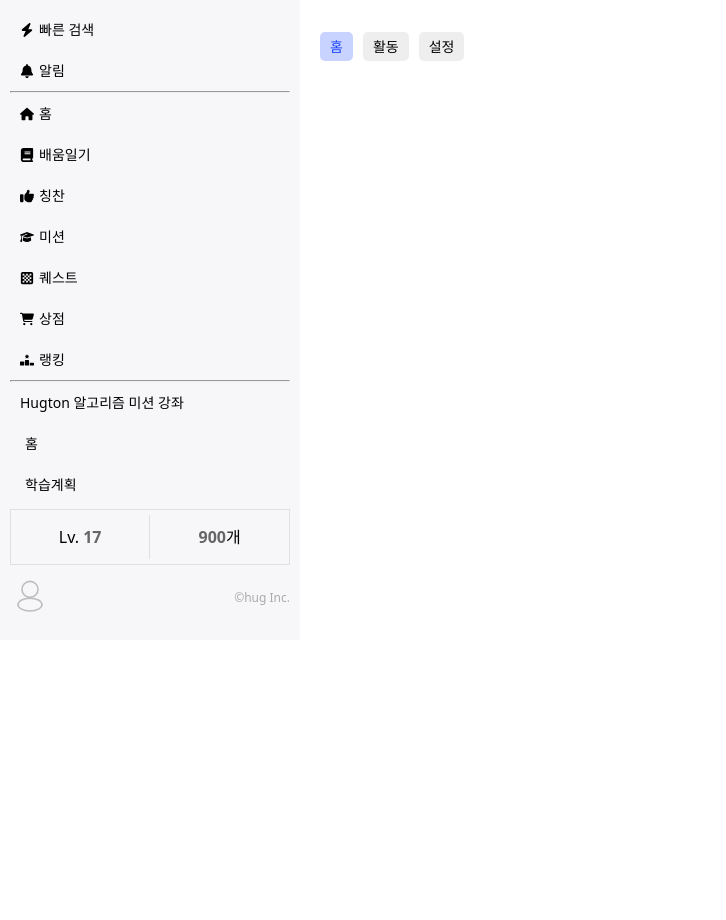
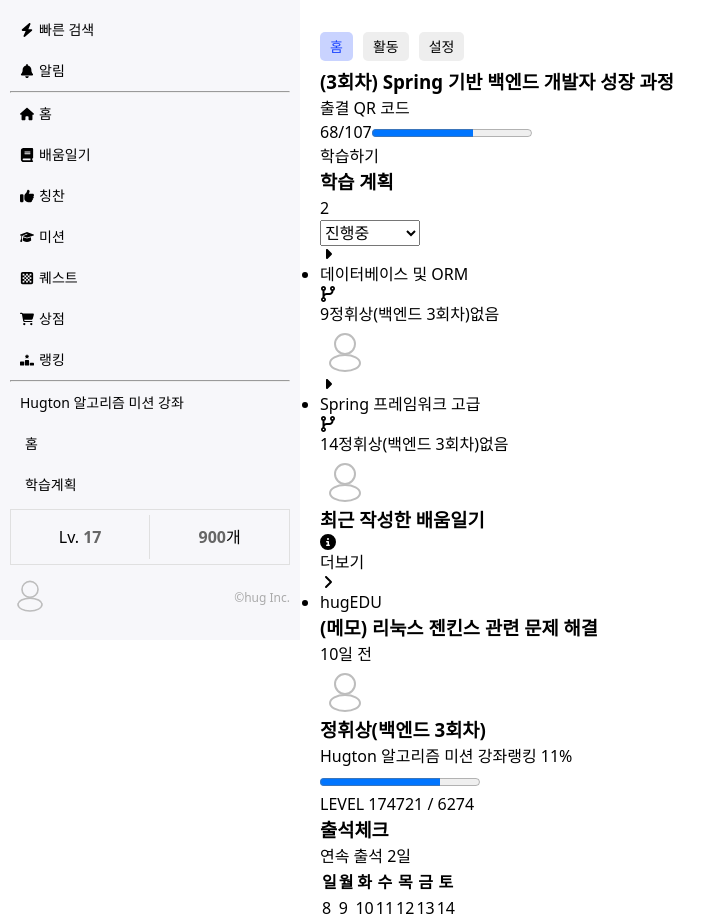
Before and after one commit to Please-Hug/Please-Hug_FrontEnd, a React (Vite) app: page /dashboard in a window 1280 px wide. Shown: the part 160-1080 px from the top of the page, without its empty margins (0-726 px from the left). Before the commit the page ends 800 px from the top, so only its background shows below. Built offline with nearby package versions, Linux system fonts and the light colour scheme.

Commit message:
feat: 사이드바 아이콘 변경 및 PublicLayout에 Outlet 추가, DashboardPage 스타일 개선

```diff
--- a/src/components/common/Sidebar/Sidebar.jsx
+++ b/src/components/common/Sidebar/Sidebar.jsx
@@ -3,7 +3,6 @@ import styles from "./Sidebar.module.scss";
 import emptyUserProfile from "../../../assets/images/user/empty-user-profile.svg";
 import {
   FaLightbulb,
-  FaBackward,
   FaBolt,
   FaBuilding,
   FaBell,
@@ -14,6 +13,7 @@ import {
   FaChessBoard,
   FaCartShopping,
   FaRankingStar,
+  FaAnglesLeft,
 } from "react-icons/fa6";
 import logo from "../../../assets/images/logo.png";
 
@@ -59,7 +59,7 @@ function Sidebar() {
             <span>EDUCATION</span>
           </div>
           <div>
-            <FaBackward />
+            <FaAnglesLeft />
           </div>
         </div>
         <div className={styles.sidebarTitle}>
--- a/src/layouts/PublicLayout.jsx
+++ b/src/layouts/PublicLayout.jsx
@@ -1,7 +1,12 @@
 import React from "react";
+import { Outlet } from "react-router-dom";
 
 function PublicLayout() {
-  return <div>PublicLayout</div>;
+  return (
+    <div>
+      <Outlet />
+    </div>
+  );
 }
 
 export default PublicLayout;
--- /dev/null
+++ b/src/pages/home/HomePage.jsx
@@ -0,0 +1,8 @@
+import React from "react";
+import { Navigate } from "react-router-dom";
+
+function HomePage() {
+  return <Navigate to="/dashboard" />;
+}
+
+export default HomePage;
--- a/src/pages/user/DashboardPage.jsx
+++ b/src/pages/user/DashboardPage.jsx
@@ -1,10 +1,17 @@
 import React from "react";
 import { Link } from "react-router-dom";
 import styles from "./DashboardPage.module.scss";
+import {
+  FaAngleRight,
+  FaCaretRight,
+  FaCircleInfo,
+  FaCodeBranch,
+} from "react-icons/fa6";
+import emptyUserProfile from "../../assets/images/user/empty-user-profile.svg";
 
 function DashboardPage() {
   return (
-    <div>
+    <div className={styles.dashboardPage}>
       <h1 className={styles.dashboardGreeting}>
         정휘상(백엔드 3회차)님,
         <br /> 오늘도 좋은 하루 보내세요!
@@ -22,6 +29,196 @@ function DashboardPage() {
           <Link to="/settings">설정</Link>
         </li>
       </ul>
+      <div>
+        <div>
+          <div>
+            <div>
+              <h3>(3회차) Spring 기반 백엔드 개발자 성장 과정</h3>
+              <span>출결 QR 코드</span>
+            </div>
+            <div>
+              <label htmlFor="attendance-progress">68/107</label>
+              <progress id="attendance-progress" value="68" max="107" />
+            </div>
+            <div>
+              <Link to="/">학습하기</Link>
+            </div>
+          </div>
+          <div>
+            <div>
+              <div>
+                <h3>학습 계획</h3>
+                <span>2</span>
+              </div>
+              <select
+                className={styles.selectPlanStatus}
+                defaultValue="in-progress"
+              >
+                <option value="ready">시작전</option>
+                <option value="in-progress">진행중</option>
+                <option value="paused">중단</option>
+                <option value="completed">완료</option>
+                <option value="feedback">피드백중</option>
+                <option value="feedback-ended">피드백 종료</option>
+              </select>
+            </div>
+            <ul>
+              <li>
+                <FaCaretRight />
+                <span>데이터베이스 및 ORM</span>
+                <span>
+                  <FaCodeBranch /> 9
+                </span>
+                <span>정휘상(백엔드 3회차)</span>
+                <span>없음</span>
+                <img src={emptyUserProfile} alt="정휘상(백엔드 3회차)" />
+              </li>
+              <li>
+                <FaCaretRight />
+                <span>Spring 프레임워크 고급</span>
+                <span>
+                  <FaCodeBranch /> 14
+                </span>
+                <span>정휘상(백엔드 3회차)</span>
+                <span>없음</span>
+                <img src={emptyUserProfile} alt="정휘상(백엔드 3회차)" />
+              </li>
+            </ul>
+          </div>
+          <div>
+            <div>
+              <div>
+                <h3>최근 작성한 배움일기</h3>
+                <FaCircleInfo />
+              </div>
+              <Link to="">
+                더보기 <FaAngleRight />
+              </Link>
+            </div>
+            <ul>
+              <li>
+                <span>hugEDU</span>
+                <h3>(메모) 리눅스 젠킨스 관련 문제 해결</h3>
+                <span>10일 전</span>
+              </li>
+            </ul>
+          </div>
+        </div>
+        <div>
+          <div>
+            <div>
+              <img src={emptyUserProfile} alt="정휘상(백엔드 3회차)" />
+              <div>
+                <h3>정휘상(백엔드 3회차)</h3>
+                <div>
+                  <span>Hugton 알고리즘 미션 강좌</span>
+                  <span>
+                    랭킹 <span>11%</span>
+                  </span>
+                </div>
+              </div>
+            </div>
+            <div>
+              <progress id="user-experience-progress" value="4721" max="6274" />
+              <div>
+                <span>LEVEL 17</span>
+                <label htmlFor="user-experience-progress">4721 / 6274</label>
+              </div>
+            </div>
+          </div>
+          <div>
+            <div>
+              <h3>출석체크</h3>
+              <span>연속 출석 2일</span>
+            </div>
+            <table>
+              <thead>
+                <tr>
+                  <th>일</th>
+                  <th>월</th>
+                  <th>화</th>
+                  <th>수</th>
+                  <th>목</th>
+                  <th>금</th>
+                  <th>토</th>
+                </tr>
+              </thead>
+              <tbody>
+                <tr>
+                  <td>8</td>
+                  <td>9</td>
+                  <td>10</td>
+                  <td>11</td>
+                  <td>12</td>
+                  <td>13</td>
+                  <td>14</td>
+                </tr>
+              </tbody>
+            </table>
+            <button>내일 또 만나요</button>
+          </div>
+          <div>
+            <div>
+              <h3>데일리 퀘스트</h3>
+              <Link to="/daily-quest">
+                더보기 <FaAngleRight />
+              </Link>
+            </div>
+            <ul>
+              <li>
+                <div>
+                  <p>주간 리워드</p>
+                  <div>
+                    <span>200포인트</span>
+                    <span> / 500포인트</span>
+                    <button>획득 완료</button>
+                  </div>
+                </div>
+              </li>
+              <li>
+                <img src="about:blank" alt="퀘스트 아이콘" />
+                <div>
+                  <span>배움일기 댓글 작성</span>
+                  <span>0회 / 1회</span>
+                </div>
+                <button>50 포인트</button>
+              </li>
+              <li>
+                <img src="about:blank" alt="퀘스트 아이콘" />
+                <div>
+                  <span>미션 리워드 받기</span>
+                  <span>0회 / 1회</span>
+                </div>
+                <button>50 포인트</button>
+              </li>
+              <li>
+                <img src="about:blank" alt="퀘스트 아이콘" />
+                <div>
+                  <span>태스크 완료</span>
+                  <span>0회 / 1회</span>
+                </div>
+                <button>50 포인트</button>
+              </li>
+              <li>
+                <img src="about:blank" alt="퀘스트 아이콘" />
+                <div>
+                  <span>일일 퀘스트 완료</span>
+                  <span>0회 / 1회</span>
+                </div>
+                <button>50 포인트</button>
+              </li>
+              <li>
+                <img src="about:blank" alt="퀘스트 아이콘" />
+                <div>
+                  <span>배움일기 좋아요하기</span>
+                  <span>0회 / 1회</span>
+                </div>
+                <button>50 포인트</button>
+              </li>
+            </ul>
+          </div>
+        </div>
+      </div>
     </div>
   );
 }
--- a/src/pages/user/DashboardPage.module.scss
+++ b/src/pages/user/DashboardPage.module.scss
@@ -1,3 +1,4 @@
+.dashboardPage {
   .dashboardGreeting {
     margin-bottom: 20px;
   }
@@ -37,3 +38,4 @@
       }
     }
   }
+}
--- a/src/routes/public.routes.jsx
+++ b/src/routes/public.routes.jsx
@@ -1,7 +1,8 @@
 import PublicLayout from "../layouts/PublicLayout";
+import HomePage from "../pages/home/HomePage";
 export default [
   {
     element: <PublicLayout />,
-    children: [],
+    children: [{ path: "/", element: <HomePage /> }],
   },
 ];
```
Lines whose indentation alone changed are shown as unchanged.
